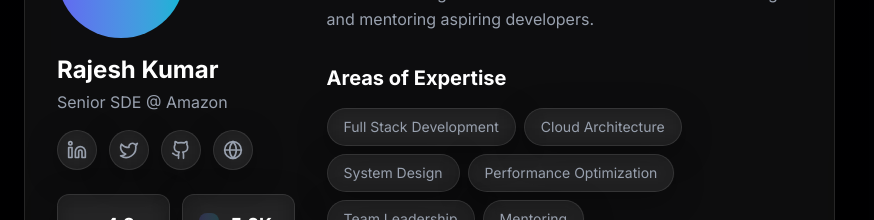
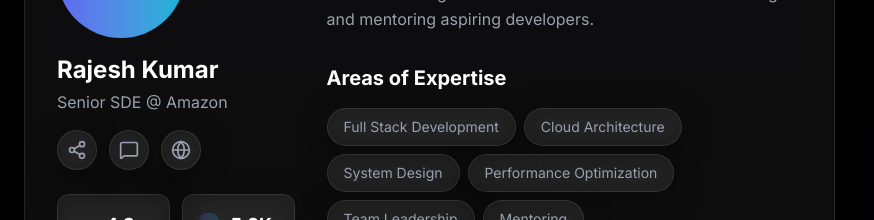
Before and after one commit to updeshsingh9063/INSPIRE-LEAP, a Next.js app: page /course/full-stack-web-development in a window 1280 px wide. Shown: the part 4200-4420 px from the top of the page, without its empty margins (0-874 px from the left). Built offline with nearby package versions, Linux system fonts and the light colour scheme.

Commit message:
Fix build errors: replace missing icons and add trending property

```diff
--- a/components/CourseDetail.tsx
+++ b/components/CourseDetail.tsx
@@ -39,6 +39,8 @@
     slug: string
     prerequisites: string[]
     learningOutcomes: string[]
+    trending?: boolean
+    popular?: boolean
   }
 }
 
--- a/components/CourseInstructor.tsx
+++ b/components/CourseInstructor.tsx
@@ -9,9 +9,7 @@
   MessageSquare,
   Calendar,
   Globe,
-  Linkedin,
-  Twitter,
-  Github
+  Share2
 } from "lucide-react"
 import { cn } from "@/lib/utils"
 
@@ -70,13 +68,10 @@
               {/* Social Links */}
               <div className="flex justify-center lg:justify-start space-x-3 mt-4">
                 <button className="h-10 w-10 glass rounded-full flex items-center justify-center text-gray-400 hover:text-white hover:bg-white/10 transition-colors">
-                  <Linkedin className="h-5 w-5" />
+                  <Share2 className="h-5 w-5" />
                 </button>
                 <button className="h-10 w-10 glass rounded-full flex items-center justify-center text-gray-400 hover:text-white hover:bg-white/10 transition-colors">
-                  <Twitter className="h-5 w-5" />
-                </button>
-                <button className="h-10 w-10 glass rounded-full flex items-center justify-center text-gray-400 hover:text-white hover:bg-white/10 transition-colors">
-                  <Github className="h-5 w-5" />
+                  <MessageSquare className="h-5 w-5" />
                 </button>
                 <button className="h-10 w-10 glass rounded-full flex items-center justify-center text-gray-400 hover:text-white hover:bg-white/10 transition-colors">
                   <Globe className="h-5 w-5" />
```
